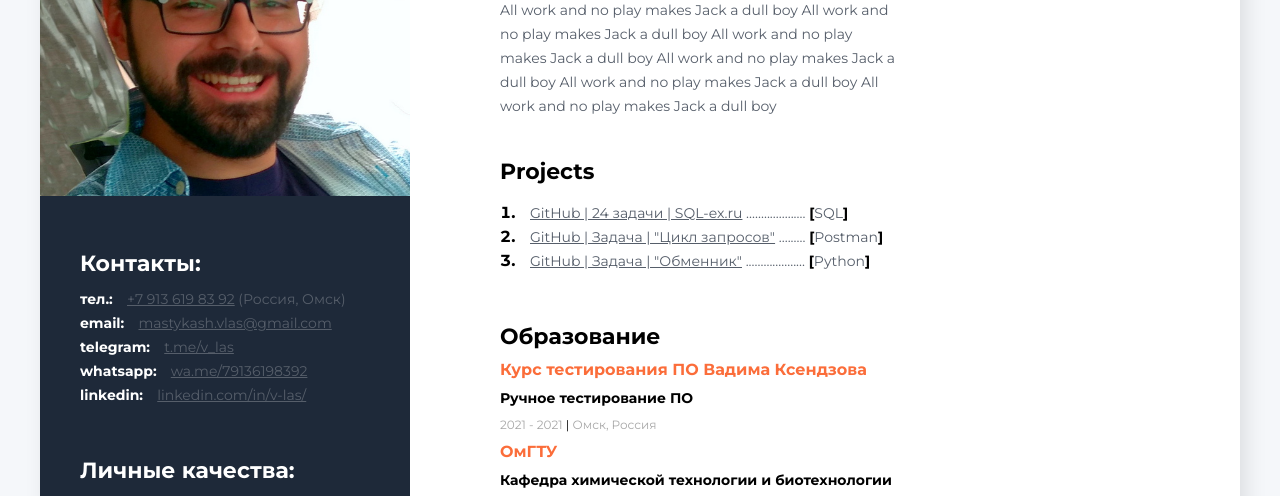
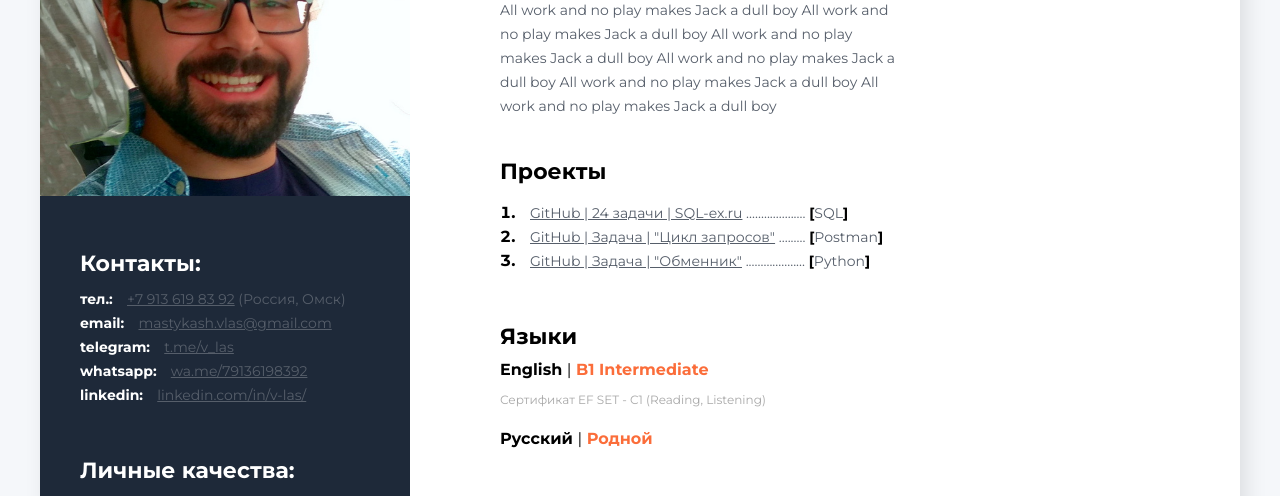
Before and after one commit to v-las/v-las.github.io, a plain HTML site: page cv-ru/index.html in a window 1280 px wide. Shown: the part 254-750 px from the top of the page. Drawn offline with Linux system fonts and the light colour scheme.

Commit message:
cv update

```diff
--- a/cv-ru/css/style.css
+++ b/cv-ru/css/style.css
@@ -9,11 +9,6 @@ body {
     background-color: #fff;
     margin: 40px auto;
     box-shadow: 6px 6px 20px rgba(0, 0, 0, 0.1);
-}
-/*sidebar-section*/
-img {
-    max-width: 370px;
-    height: auto;
 }
 .sidebar-section {
     background-color: #1E2939;
@@ -136,6 +131,35 @@ img {
     line-height: 24px;
     color: black;
 }
+/*LANG - laguages*/
+.lang-section {
+    margin: 0 0 50px 0;
+}
+.lang-name {
+    font-style: normal;
+    font-weight: bold;
+    font-size: 16px;
+    line-height: 20px;
+    margin: 0 0 10px 0;
+}
+.lang-level {
+    color: #fb6d3a;
+}
+.lang-pipe {
+    font-style: normal;
+    font-weight: normal;
+    font-size: 16px;
+    line-height: 20px;
+    color: black;
+}
+.lang-certificate {
+    padding: 0 0 10px 0;
+    font-style: normal;
+    font-weight: normal;
+    font-size: 12px;
+    line-height: 15px;
+    color: #A8A8A8;
+}
 /*MWXP - My work experience section*/
 .mwxp-section {
     width: 525px;
@@ -179,6 +203,9 @@ img {
     color: #595959;
 }
 /*MEDU - My education section*/
+.medu-section{
+    margin: 0 0 50px 0;
+}
 .medu-college-name {
     font-style: normal;
     font-weight: bold;
--- a/cv-ru/index.html
+++ b/cv-ru/index.html
@@ -16,7 +16,7 @@
 <div class="main-section">
     <!--Sidebar section-->
     <aside class="sidebar-section">
-        <img src="img/cv_photo.jpg" alt="my photo">
+        <img width="370" src="img/cv_photo.jpg" alt="my photo">
         <!--Contacts section-->
         <div class="contacts-section">
             <h3 class="sidebar-title">Контакты:</h3>
@@ -61,10 +61,10 @@
                 <li class="skills-list-item"><span class="skills-list-text">GitBash</span></li>
                 <li class="skills-list-item"><span class="skills-list-text">Charles</span></li>
                 <li class="skills-list-item"><span class="skills-list-text">Fiddler</span></li>
+                <li class="skills-list-item"><span class="skills-list-text">JMeter</span></li>
                 <li class="skills-list-item"><span class="skills-list-text">Android Studio</span></li>
                 <li class="skills-list-item"><span class="skills-list-text">Postman</span></li>
                 <li class="skills-list-item"><span class="skills-list-text">Python</span></li>
-                <li class="skills-list-item"><span class="skills-list-text">Jmeter</span></li>
             </ul>
         </div>
     </aside>
@@ -78,7 +78,7 @@
         </div>
         <!--My projects section-->
         <div class="my-projects-section">
-            <h3 class="main-content-title">Projects</h3>
+            <h3 class="main-content-title">Проекты</h3>
             <ol class="my-projects-list">
                 <li class="my-projects-item">
                     <span class="my-projects-text">
@@ -102,6 +102,13 @@
                     </span>
                 </li>
             </ol>
+        </div>
+        <!--LANG - laguages-->
+        <div class="lang-section">
+            <h3 class="main-content-title">Языки</h3>
+            <h4 class="lang-name">English <span class="lang-pipe">|</span> <span class="lang-level">B1 Intermediate</span></h4>
+            <p class="lang-certificate">Сертификат EF SET - C1 (Reading, Listening)</p>
+            <h4 class="lang-name">Русский <span class="lang-pipe">|</span> <span class="lang-level">Родной</span></h4>
         </div>
         <!--MEDU - My education section-->
         <div class="medu-section">
```
